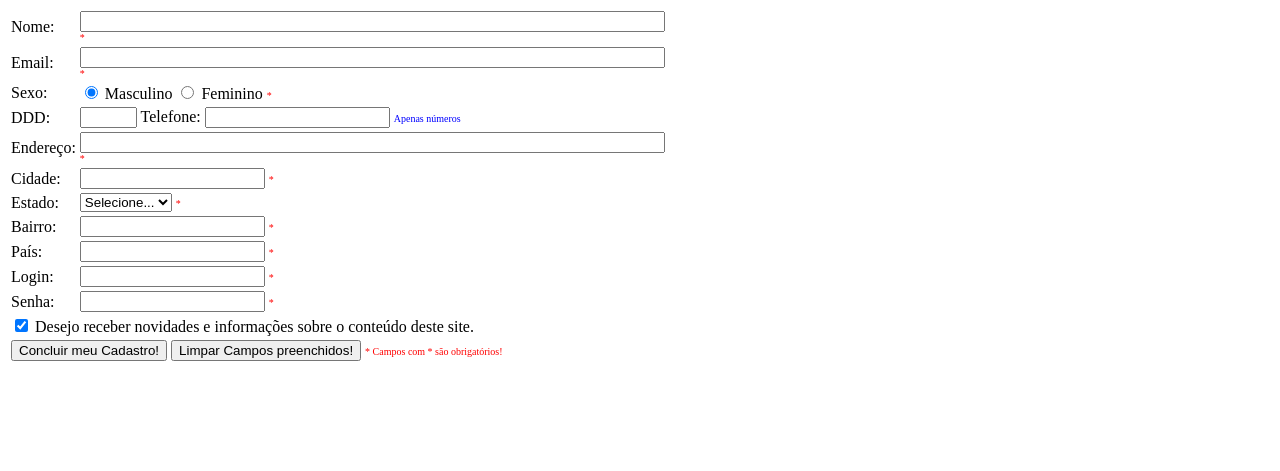
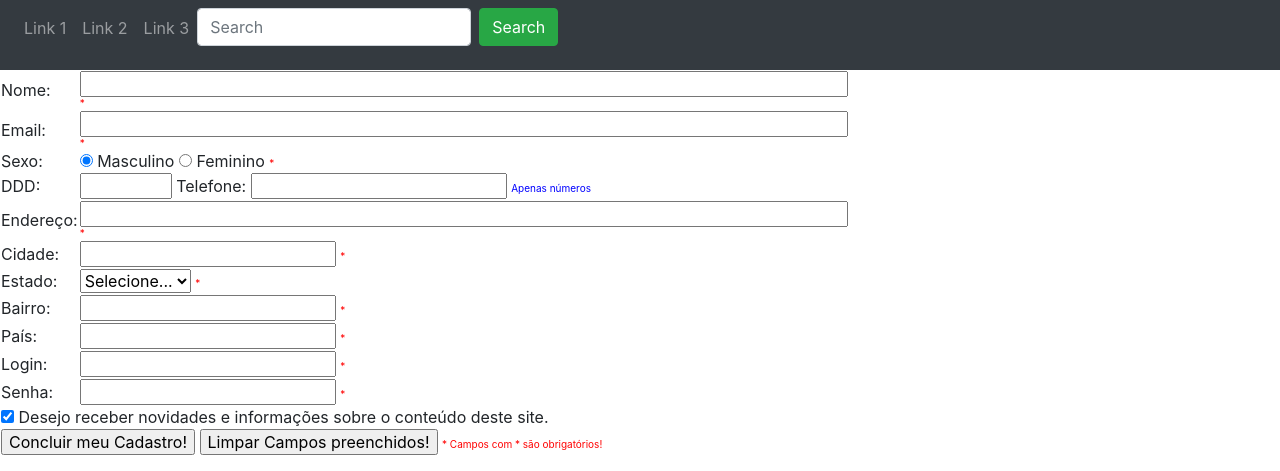
Before and after one commit to wellingtonsilva04/gibTeca, a PHP site: page /teste.php in a window 1280 px wide. Shown: the top 471 px of the page. Run offline with PHP 8.4, Linux system fonts and the light colour scheme.

Commit message:
teste com navbar usando bootstrap4

```diff
--- a/private/config.php
+++ b/private/config.php
@@ -2,8 +2,8 @@
 /* Database credentials. Assuming you are running MySQL
 server with default setting (user 'root' with no password) */
 define('DB_SERVER', 'localhost');
-define('DB_USERNAME', 'root');
-define('DB_PASSWORD', '');
+define('DB_USERNAME', 'welconv');
+define('DB_PASSWORD', 'sawe2404');
 define('DB_NAME', 'mydb');
 
 /* Attempt to connect to MySQL database */
--- a/teste.php
+++ b/teste.php
@@ -1,7 +1,13 @@
 <html lang="pt-br">
 <head>
-<meta http-equiv="Content-Type" content="text/html; charset=iso-8859-1" />
-<title>CADASTRO DE CLIENTES COM BANCO DE DADOS E PHP</title>
+  <title>Bootstrap Example</title>
+  <meta charset="utf-8">
+  <meta name="viewport" content="width=device-width, initial-scale=1">
+  <link rel="stylesheet" href="https://maxcdn.bootstrapcdn.com/bootstrap/4.1.0/css/bootstrap.min.css">
+  <script src="https://ajax.googleapis.com/ajax/libs/jquery/3.3.1/jquery.min.js"></script>
+  <script src="https://cdnjs.cloudflare.com/ajax/libs/popper.js/1.14.0/umd/popper.min.js"></script>
+  <script src="https://maxcdn.bootstrapcdn.com/bootstrap/4.1.0/js/bootstrap.min.js"></script>
+  <title>CADASTRO DE Usuário</title>
   <style type="text/css">
     <!--
     .style1 {
@@ -74,6 +80,30 @@ return true;
 </head>
 
 <body>
+<!--navbar INICIO-->
+<nav class="navbar navbar-expand-sm bg-dark navbar-dark">
+  <ul class="navbar-nav">
+    <li class="nav-item">
+      <a class="nav-link" href="#">Link 1</a>
+    </li>
+    <li class="nav-item">
+      <a class="nav-link" href="#">Link 2</a>
+    </li>
+    <li class="nav-item">
+      <a class="nav-link" href="#">Link 3</a>
+    </li>
+    <li class="nav-item">
+      <form class="form-inline" action="/action_page.php">
+        <input class="form-control mr-sm-2" type="text" placeholder="Search">
+        <button class="btn btn-success" type="submit">Search</button>
+      </form>
+    </li>
+  </ul>
+
+
+
+</nav>
+<!--navbar FIM-->
 <form id="cadastro" name="cadastro" method="post" action="cadastro.php" onsubmit="return validaCampo(); return false;">
   <table width="625" border="0">
     <tr>
```
Also changed, not shown: private/welcome.php (+34 -3 lines). Lines whose indentation alone changed are shown as unchanged.
